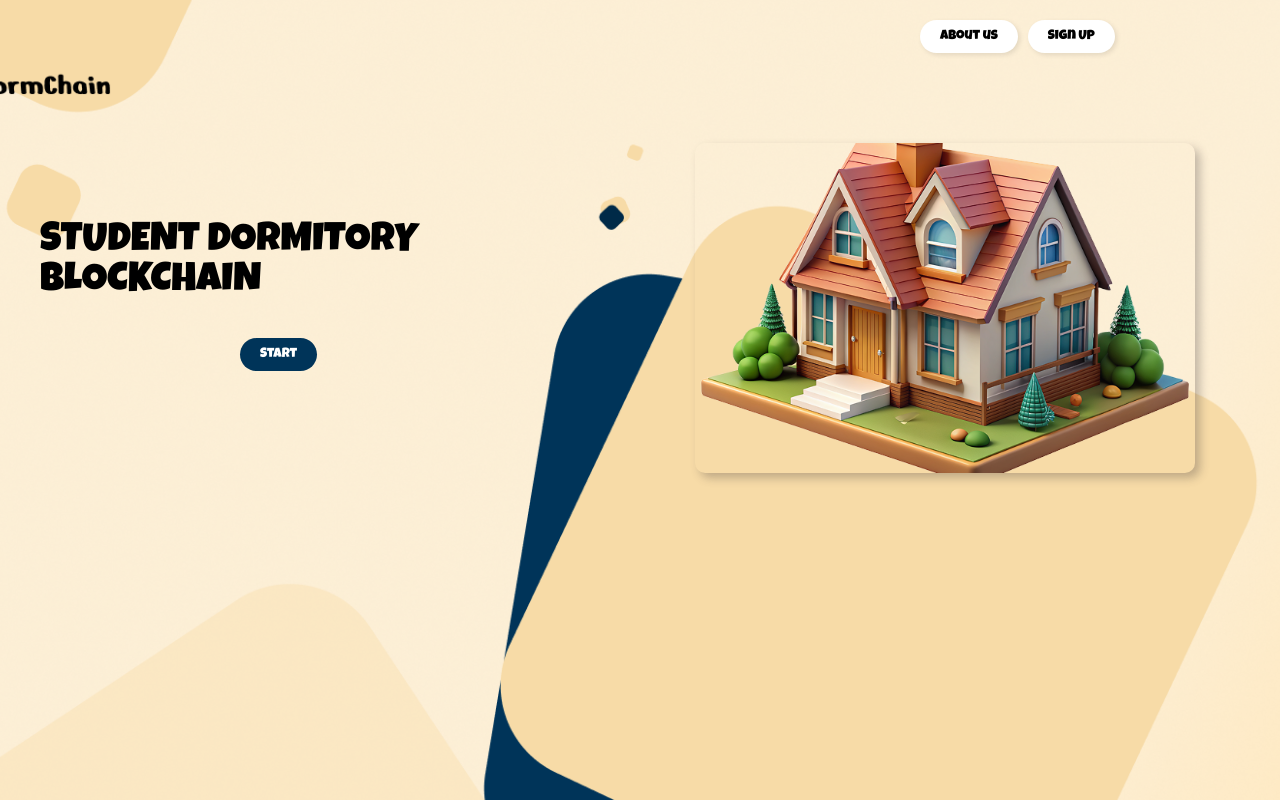
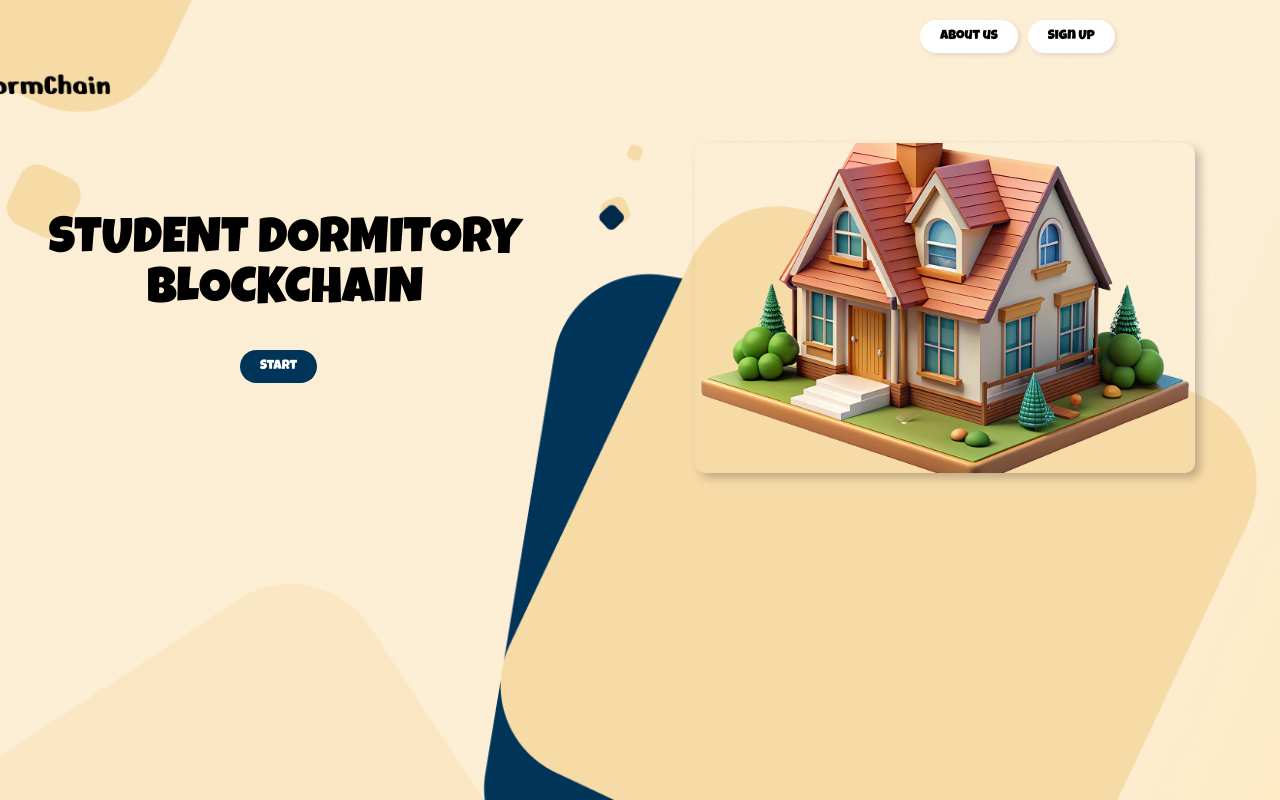
Before and after one commit to liuchiasin/DormChain, a React (Create React App) app: page / in a window 1280 px wide. Built offline with nearby package versions, Linux system fonts and the light colour scheme.

Commit message:
頁面編輯

```diff
--- a/src/App.css
+++ b/src/App.css
@@ -59,17 +59,22 @@
 }
 
 .title {
-  font-size: 40px;
+  font-size: 50px;
   font-weight: bold;
   font-family: "Luckiest Guy", cursive;
-    font-weight: 500;
-    font-style: normal;
+  font-weight: 500;
+  font-style: normal;
+  text-align: center;
+  margin-left: -50px;
+  width: 100%; /* 讓標題區塊寬度填滿 */
 }
+
 
 .search-box {
   margin-top: 20px;
   display: flex;
   align-items: center;
+  margin-top: -10px;
   gap: 10px;
 }
 
```
Also changed, not shown: public/account.png (added).
